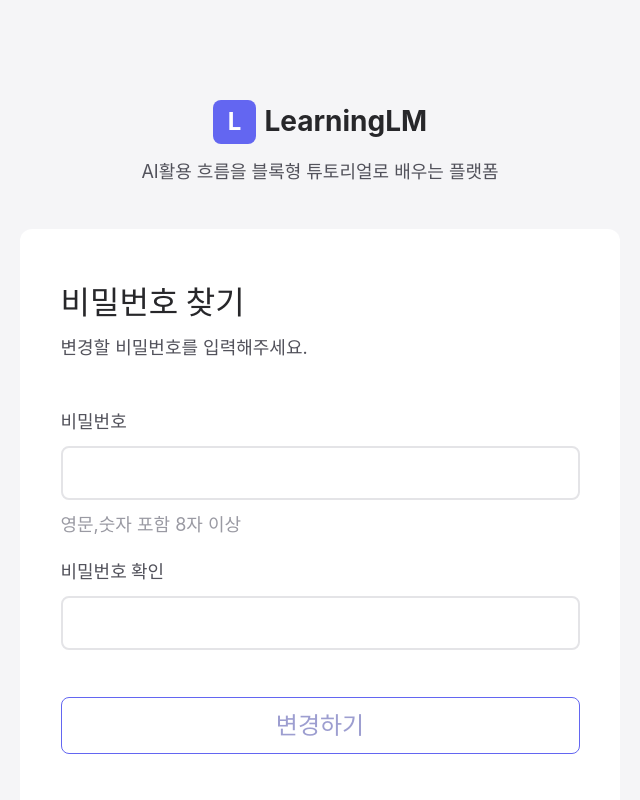
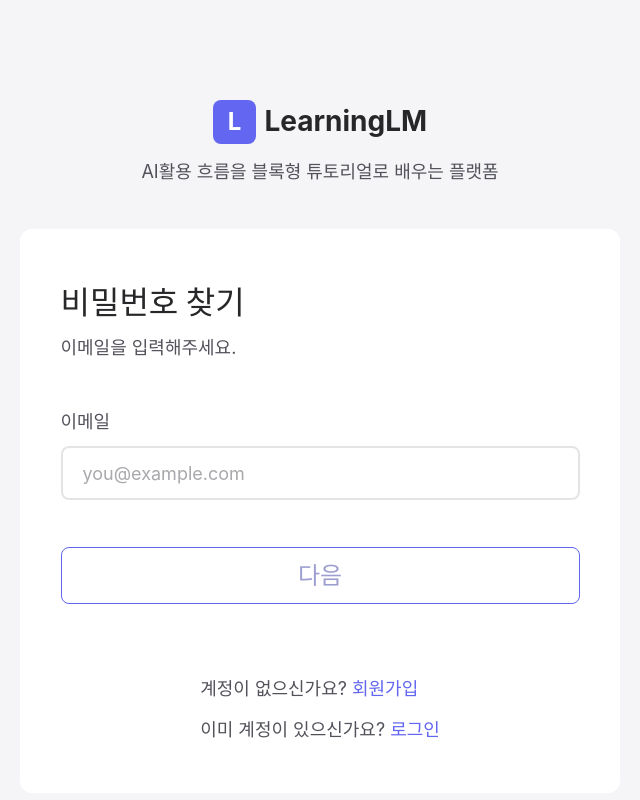
Before and after one commit to UMCLearningLM/UMCLearningLM_FE, a React (Vite) app in the folder LearningLM/: page / in a window 1280 px wide. Shown: the top 800 px of the page, without its empty margins (320-960 px from the left). Built offline with nearby package versions, Linux system fonts and the light colour scheme.

Commit message:
api 연동 작업 외 완료

```diff
--- a/LearningLM/src/pages/PwFind.tsx
+++ b/LearningLM/src/pages/PwFind.tsx
@@ -5,19 +5,36 @@ import { useNavigate } from "react-router-dom"
 
 export function PwFind() {
     const navigate = useNavigate();
+    //이메일 인증
+    var bor = "#F8A3A3";
+    // 기본 - E4E4E7
+    // 오류 - F8A3A3
+    var text = "#52525B";
+    // 기본 - 52525B
+    // 오류 - EF8888
     const [email, setEmail] = useState("");
-    const [emailState, setEmailState] = useState<"basic" | "notEnroll">("basic");
+    const [emailState, setEmailState] = useState<"basic" | "notEnroll" | "success">("basic");
     const [emailForm, setEmailForm] = useState(false);
+    //비밀번호 변경
     const [pw, setPw] = useState("");
     const [pwChange, setPwChange] = useState("");
-    const [pwState, setPwState] = useState(false);
+    const [pwNull, setPwNull] = useState(false);
+    const [pwForm, setPwForm] = useState<"basic" | "err">("basic");
+
+    //비밀번호 인증
+    const [pwOk, setPwOk] = useState(false);
+
     const emailFind = () => {
         if (email == "123" && emailForm) {
             console.log("이메일 찾기 성공");
-            setPwState(true);
+            setEmailState("success");
+            console.log(emailState);
+            console.log(emailForm);
         } else {
             console.log("이메일 찾기 실패");
             setEmailState("notEnroll");
+            console.log(emailState);
+            console.log(emailForm);
             // setPwState(false);
         }
     }
@@ -28,6 +45,36 @@ export function PwFind() {
             setEmailForm(false);
         }
     }, [email]);
+
+    //----------------비밀번호 확인-----------------
+
+    //비밀번호 확인
+    useEffect(() => {
+        if (pw != "" && pwChange != "") {
+            setPwNull(false);
+            setPwOk(pw === pwChange);
+        } else {
+            setPwNull(true);
+        }
+    }, [pw, pwChange, pwOk]);
+    useEffect(() => {
+        if (0 < pw.length) {
+            setPwForm("basic");
+        } else {
+            setPwForm("err");
+        }
+    }, [email]);
+
+    const pwChangeFun = () => {
+        console.log("클릭");
+        if (pwOk) {
+            alert("비밀번호 변경 완료");
+        } else {
+            alert("비밀번호 변경 실패");
+        }
+    }
+
+
 
     return (
         <>
@@ -45,9 +92,9 @@ export function PwFind() {
                 {/*white box */}
                 <div className="bg-white w-[600px] min-h-[531px] flex flex-col items-center px-[10px] py-[50px] rounded-[12px]">
                     {/* title */}
+                    {emailState != "success" ?
+                        (<>
                             <p className="w-[519px] text-[32px] font-bold text-[#27272A]">비밀번호 찾기</p>
-                    {pwState ?
-                        (<>
                             <p className="w-[519px] mt-[7px]">이메일을 입력해주세요.</p>
                             {/*main content */}
                             {/*email */}
@@ -57,7 +104,13 @@ export function PwFind() {
                                     onChange={(e) => {
                                         setEmail(e.target.value);
                                     }}
-                                    placeholder="you@example.com" className="h-[54px] flex items-center pl-[20px] mt-[11px] rounded-[8px] border-2 border-[#E4E4E7]" />
+                                    value={email}
+                                    placeholder="you@example.com"
+                                    className={`h-[54px] flex items-center pl-[20px] mt-[11px] rounded-[8px] border-2 ${emailState == "notEnroll" ? "border-[#F8A3A3]" : "border-[#E4E4E7]"}`} />
+                                {emailState == "notEnroll" && (
+                                    <p className="font-bold text-[#EF8888] mt-[15px]">등록되지 않은 이메일입니다. 다시 입력해주세요.</p>
+                                )}
+
                             </div>
                             <button className="cursor-pointer hover:bg-[#6366F1]
                         hover:text-white text-[#9D9ED0] w-[519px] h-[57px] items-center justify-center rounded-[8px] border-1 border-[#6366F1]"
@@ -67,7 +120,9 @@ export function PwFind() {
                                 <span className=" text-[24px] font-bold ">다음</span>
                             </button>
                         </>) :
-                        (<>
+                        (
+                            <>
+                                <p className="w-[519px] text-[32px] font-bold text-[#27272A]">비밀번호 변경</p>
                                 <p className="w-[519px] mt-[7px]">변경할 비밀번호를 입력해주세요.</p>
                                 {/*main content */}
                                 {/*email */}
@@ -77,25 +132,42 @@ export function PwFind() {
                                         onChange={(e) => {
                                             setPw(e.target.value);
                                         }}
-                                    className="h-[54px] flex items-center pl-[20px] mt-[11px] rounded-[8px] border-2 border-[#E4E4E7]" />
+                                        value={pw}
+                                        placeholder="••••••••"
+                                        className={`h-[54px] flex items-center pl-[20px] mt-[11px] rounded-[8px] border-2 ${pwForm == "err" ? "border-[#E4E4E7]" : "border-[#F8A3A3]"}`} />
                                     <p className="mt-[11px] text-[#9A9AA3]">영문,숫자 포함 8자 이상</p>
                                 </div>
                                 <div className="flex flex-col mt-[20px] w-[519px]">
                                     <p className="font-bold">비밀번호 확인</p>
-                                <input type="passwordCheck"
+                                    <input type="password"
                                         onChange={(e) => {
                                             setPwChange(e.target.value);
                                         }}
-                                    className="h-[54px] flex items-center pl-[20px] mt-[11px] rounded-[8px] border-2 border-[#E4E4E7]" />
+                                        value={pwChange}
+                                        placeholder="••••••••"
+                                        className={`h-[54px] flex items-center pl-[20px] my-[11px] rounded-[8px] border-2 ${pwOk || pwNull ? "border-[#E4E4E7]" : "border-[#F8A3A3]"}`} />
+                                    {!pwNull ? (!pwOk ? (
+                                        <>
+                                            <p className="text-[#EF8888] font-bold">입력한 비밀번호가 같지 않습니다. 다시 확인해주세요.</p>
+                                        </>
+                                    ) :
+                                        (
+                                            <>
+                                                <p className="text-[#5FAA81] font-bold">입력한 비밀번호가 같습니다.</p>
+                                            </>
+                                        )
+                                    ) : (<>
+                                    </>)}
                                 </div>
                                 <button className="cursor-pointer hover:bg-[#6366F1]
                         hover:text-white text-[#9D9ED0] mt-[47px] w-[519px] h-[57px] items-center justify-center rounded-[8px] border-1 border-[#6366F1]"
                                     onClick={() => {
-                                    // emailFind();
+                                        pwChangeFun()
                                     }}>
                                     <span className=" text-[24px] font-bold ">변경하기</span>
                                 </button>
-                        </>)}
+                            </>
+                        )}
 
                     <div>
                         <p className=" mt-[71px]">계정이 없으신가요? {" "}
```
Lines whose indentation alone changed are shown as unchanged.
